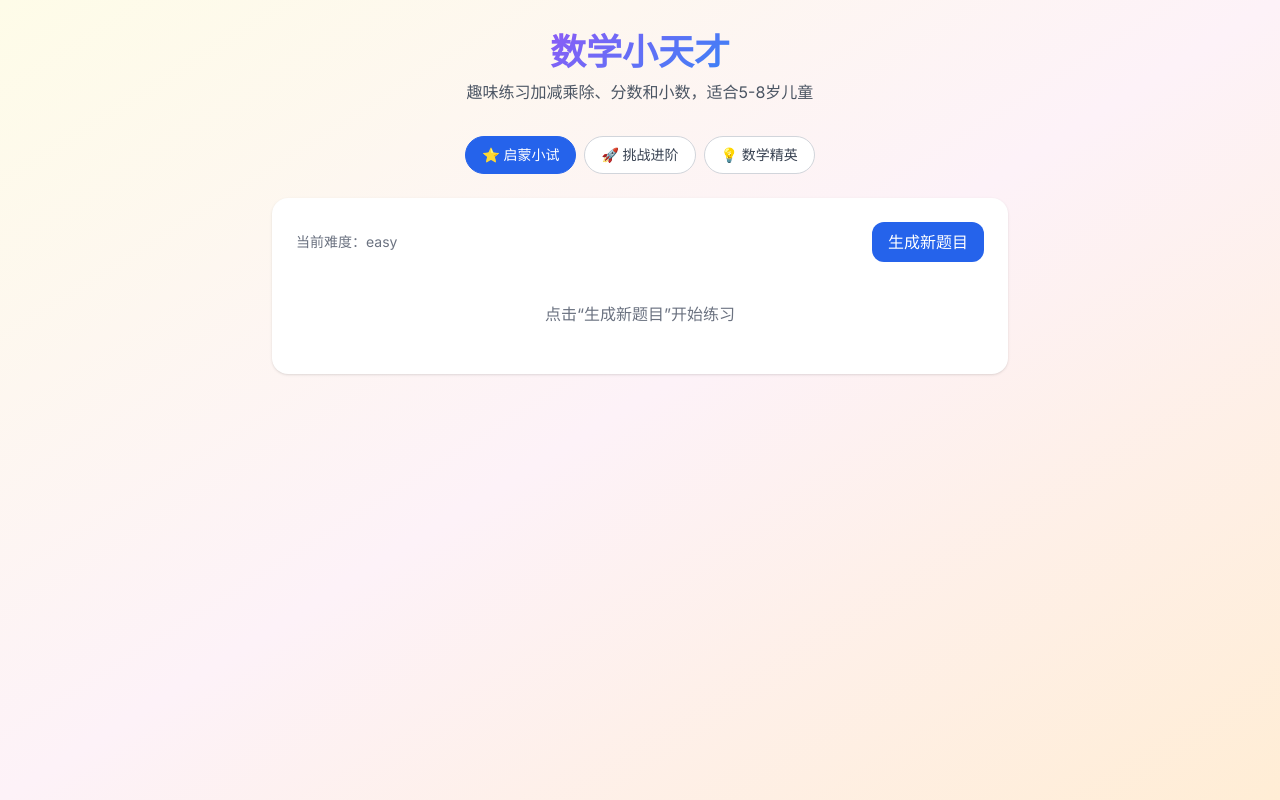
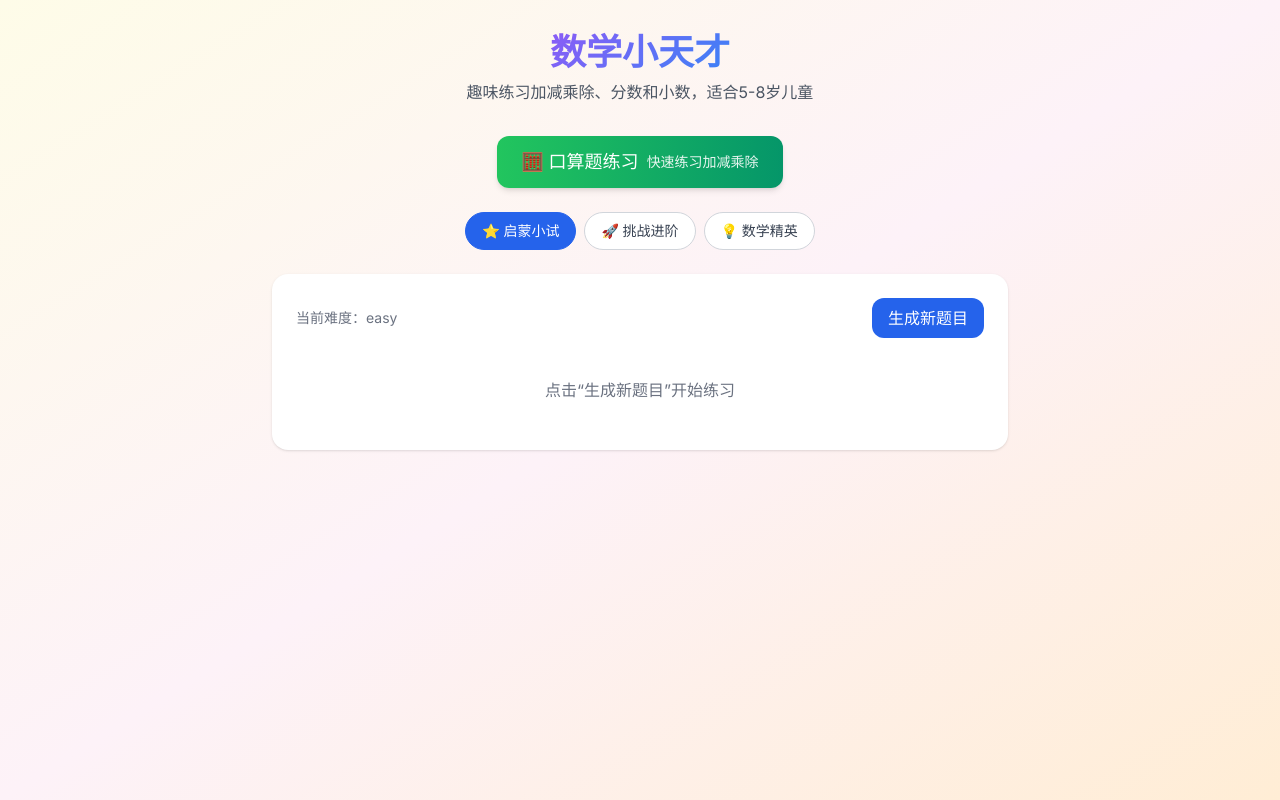
Before and after one commit to fysuccess/fun_hanzi_ai, a Next.js app: page /math in a window 1280 px wide. Built offline with nearby package versions, Linux system fonts and the light colour scheme.

Commit message:
增加口算导航

```diff
--- a/app/math/page.tsx
+++ b/app/math/page.tsx
@@ -95,6 +95,16 @@ export default function MathGeniusPage() {
           <p className="text-gray-600 dark:text-gray-300">趣味练习加减乘除、分数和小数，适合5-8岁儿童</p>
         </div>
 
+        <div className="flex justify-center mb-6">
+          <a
+            href="/math/kousuan"
+            className="px-6 py-3 bg-gradient-to-r from-green-500 to-emerald-600 text-white rounded-xl font-medium hover:from-green-600 hover:to-emerald-700 transition shadow-md flex items-center gap-2"
+          >
+            <span className="text-lg">🧮 口算题练习</span>
+            <span className="text-sm opacity-90">快速练习加减乘除</span>
+          </a>
+        </div>
+
         <div className="flex gap-2 justify-center mb-6">
           <LevelButton level="easy" active={level === 'easy'} onClick={() => setLevel('easy')} />
           <LevelButton level="medium" active={level === 'medium'} onClick={() => setLevel('medium')} />
```
